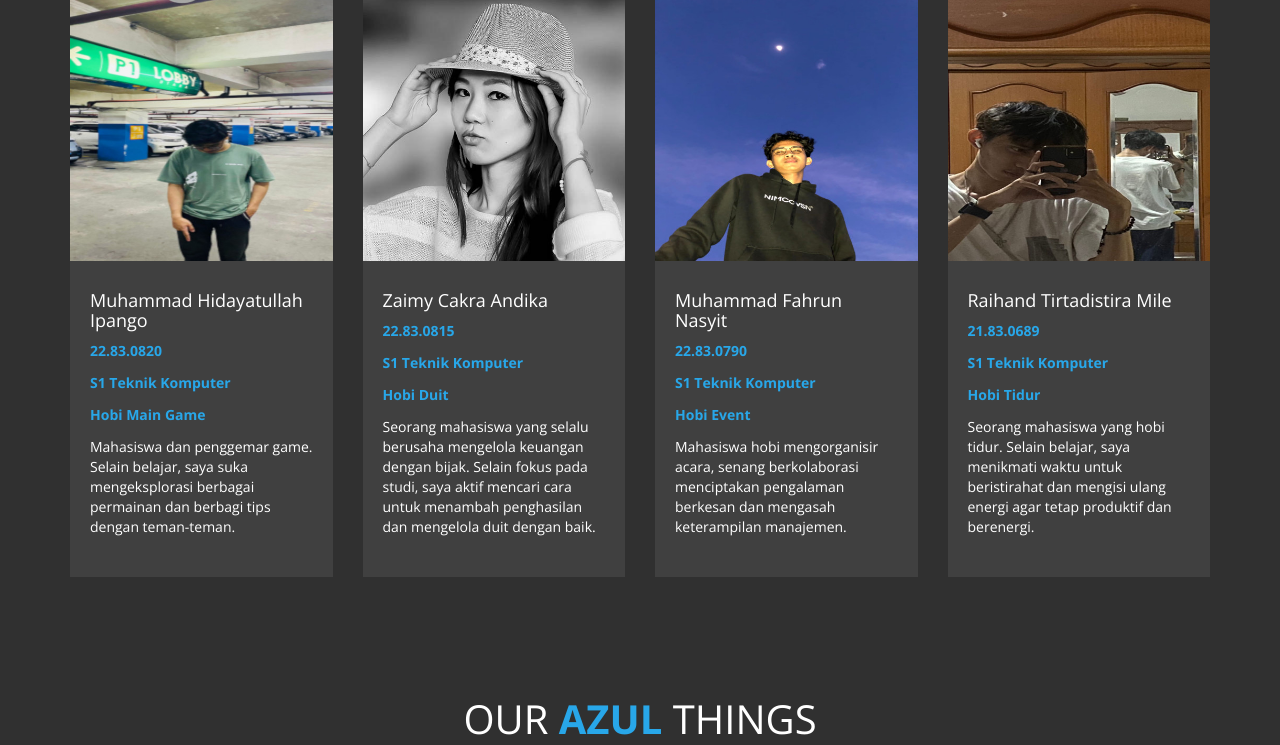
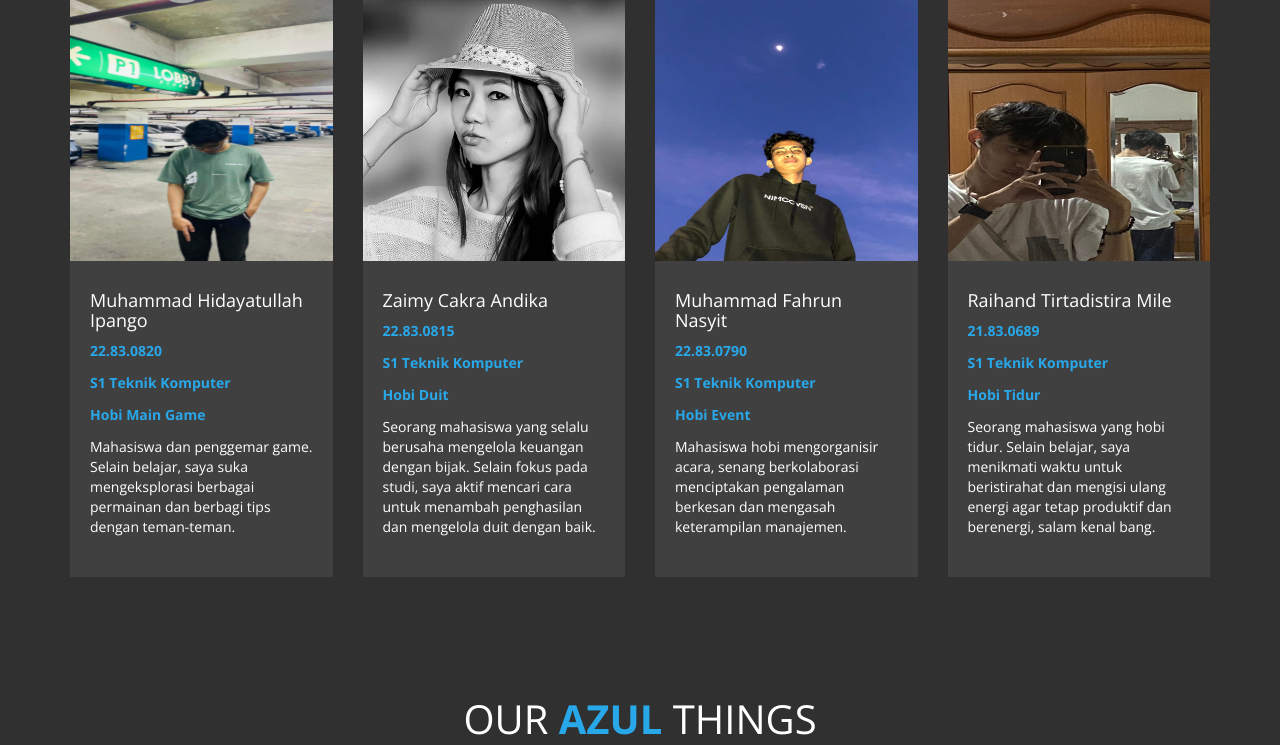
Before and after one commit to Melkorxr/Azulteam, a Flask app: page / in a window 1280 px wide. Shown: the part 1374-2119 px from the top of the page. Run offline with Flask 3, Linux system fonts and the light colour scheme; some libraries are stand-ins or nearby versions.

Commit message:
Update index.html

```diff
--- a/templates/index.html
+++ b/templates/index.html
@@ -211,7 +211,7 @@
     								<span>21.83.0689</span>
     								<span>S1 Teknik Komputer</span>
     								<span>Hobi Tidur</span>
-									<p>Seorang mahasiswa yang hobi tidur. Selain belajar, saya menikmati waktu untuk beristirahat dan mengisi ulang energi agar tetap produktif dan berenergi.</p>
+									<p>Seorang mahasiswa yang hobi tidur. Selain belajar, saya menikmati waktu untuk beristirahat dan mengisi ulang energi agar tetap produktif dan berenergi, salam kenal bang.</p>
     							</div>
     					</div>
     				</div>
```
